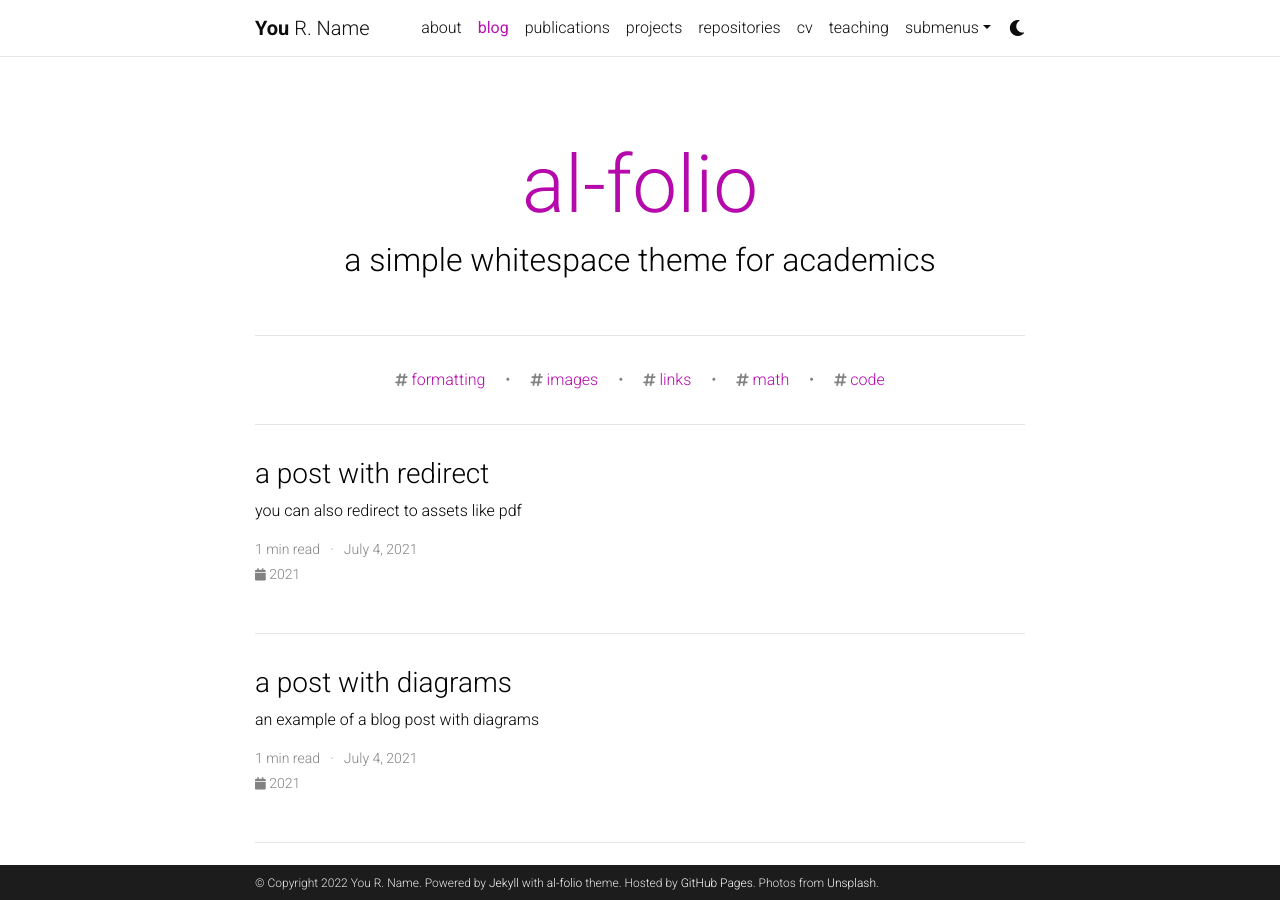
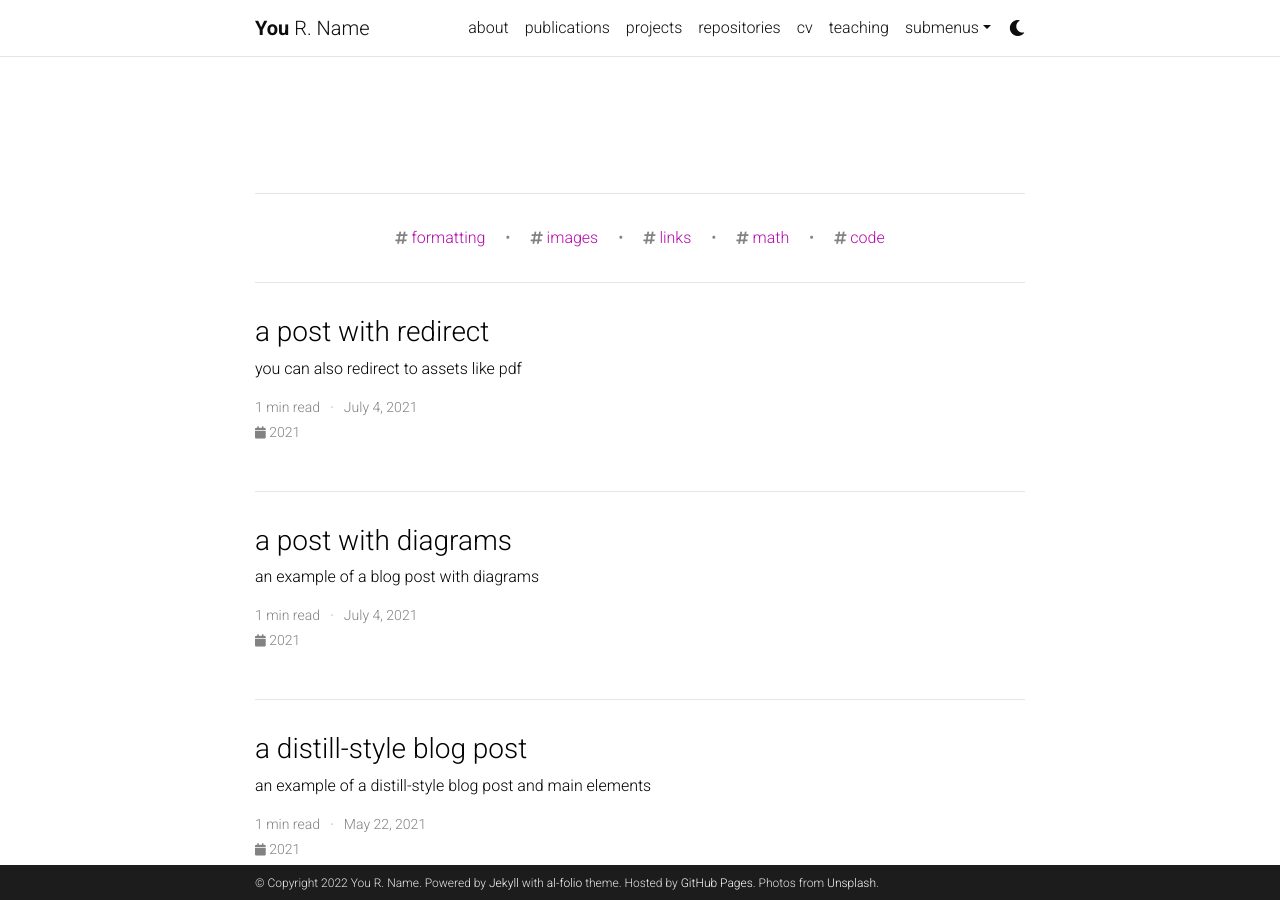
Before and after one commit to CySar00/CySar00.github.io, a Jekyll site: the page built from blog/index.html, in a window 1280 px wide and 900 px high. Built offline with Jekyll 4.4.1, drawn with Linux system fonts in a browser that asks for light colours; the list of posts is cut into pages by our own code; comment, search, counter and statistics services are not loaded; a style sheet for code colours, icons or effects is not loaded.

Commit message:
update confing.yaml

```diff
--- a/_config.yml
+++ b/_config.yml
@@ -18,7 +18,7 @@
 lang: en # the language of your site (for example: en, fr, cn, ru, etc.)
 icon: ⚛️  # the emoji used as the favicon (alternatively, provide image name in /assets/img/)
 
-url: https://alshedivat.github.io # the base hostname & protocol for your site
+url: https://cysar00.github.io # the base hostname & protocol for your site
 baseurl: /al-folio # the subpath of your site, e.g. /blog/
 last_updated: false # set to true if you want to display last updated in the footer
 impressum_path:  # set to path to include impressum link in the footer, use the same path as permalink in a page, helps to conform with EU GDPR
@@ -113,10 +113,10 @@
 # Blog
 # -----------------------------------------------------------------------------
 
-blog_name: al-folio # blog_name will be displayed in your blog page
-blog_nav_title: blog # your blog must have a title for it to be displayed in the nav bar
-blog_description: a simple whitespace theme for academics
-permalink: /blog/:year/:title/
+#blog_name: al-folio # blog_name will be displayed in your blog page
+#blog_nav_title: blog # your blog must have a title for it to be displayed in the nav bar
+#blog_description: a simple whitespace theme for academics
+#permalink: /blog/:year/:title/
 
 # Pagination
 pagination:
```
